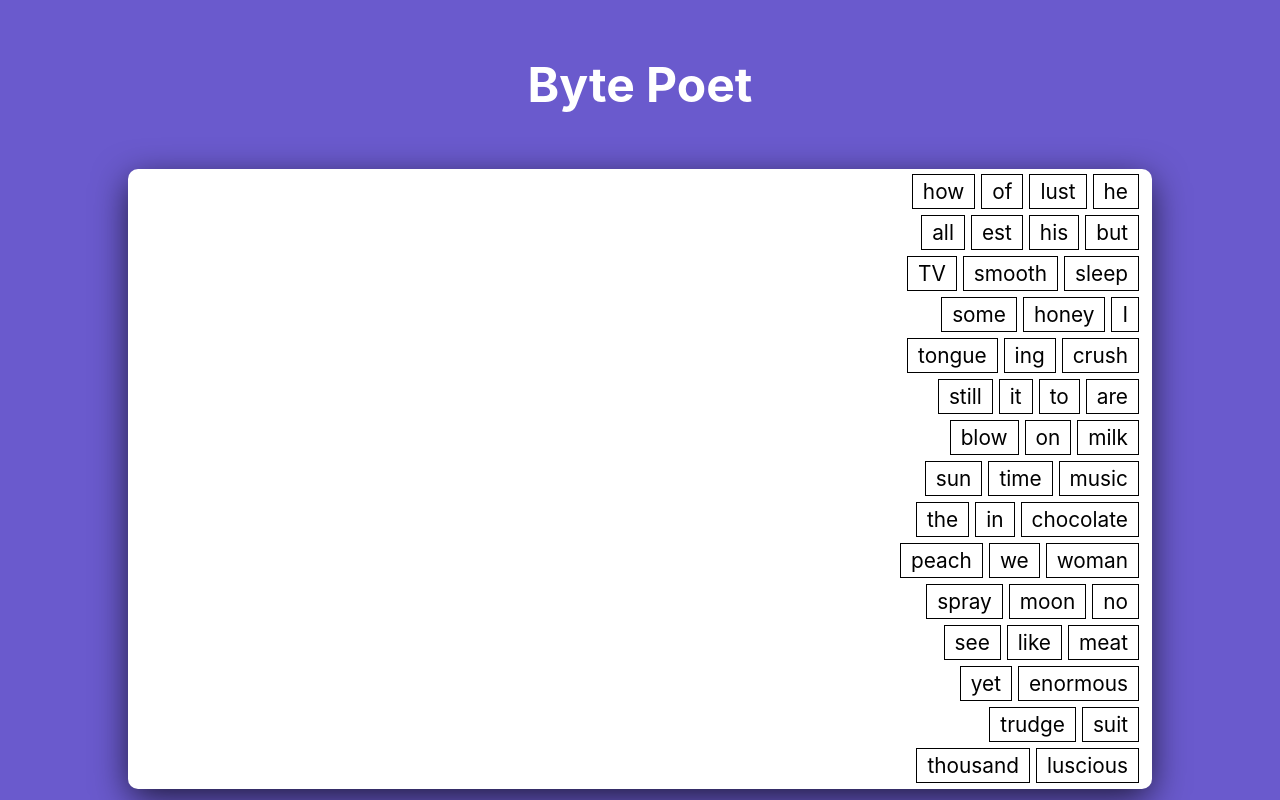
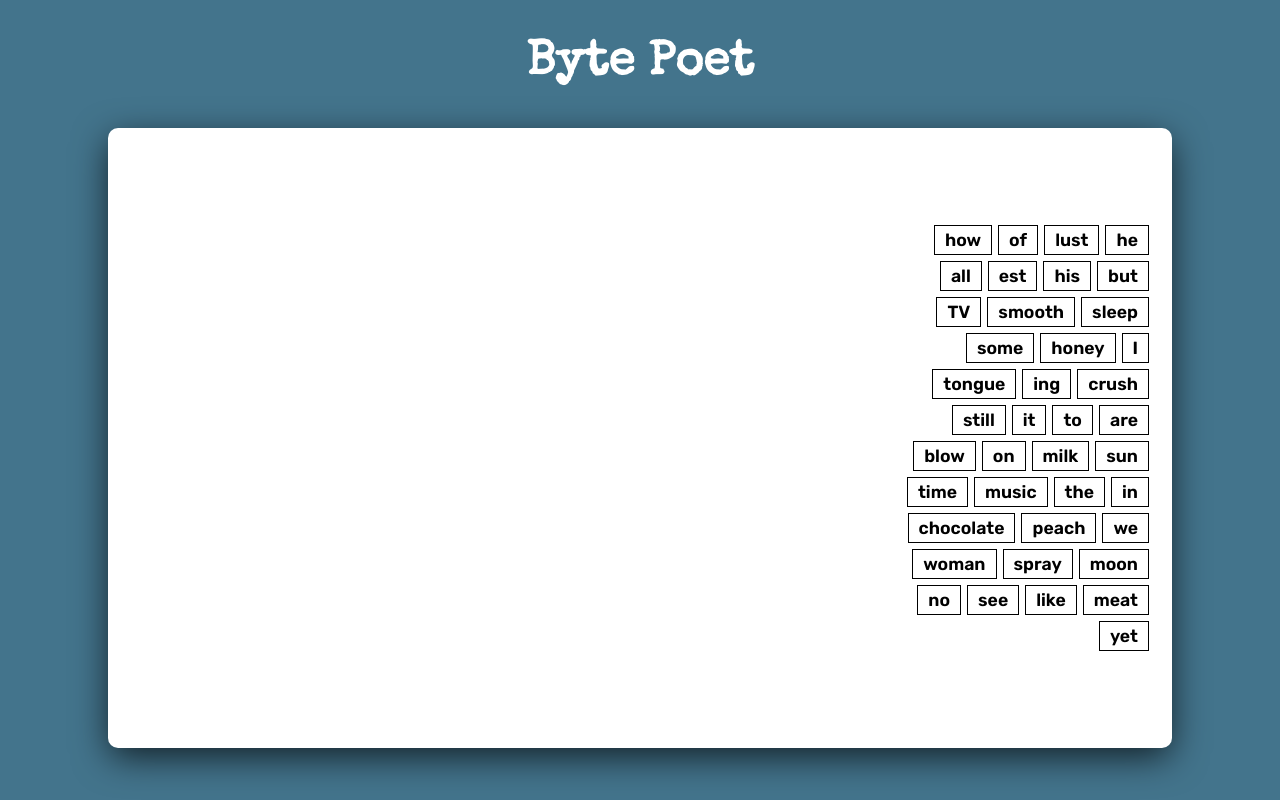
Before and after one commit to theresamorelli/byte-poet, a React (Create React App) app: page / in a window 1280 px wide. Built offline with nearby package versions, Linux system fonts and the light colour scheme.

Commit message:
Add draggability constraints and styling

```diff
--- a/src/components/Board.tsx
+++ b/src/components/Board.tsx
@@ -5,22 +5,24 @@ import WordTray from './WordTray';
 const StyledBoard = styled.div`
   background-color: white;
   margin: 0 auto;
+  padding: 20px;
   width: 80vw;
-  height: calc(85vh - 60px);
+  height: calc(85vh - 100px);
   border-radius: 10px;
   -webkit-box-shadow: 0px 10px 36px -2px rgba(0, 0, 0, 0.75);
   -moz-box-shadow: 0px 10px 36px -2px rgba(0, 0, 0, 0.75);
   box-shadow: 0px 10px 36px -2px rgba(0, 0, 0, 0.75);
   display: flex;
   justify-content: flex-end;
+  position: relative; // indicates droppable area for Draggable library
 `;
 
 const Board: React.FC = () => {
   return (
-    <StyledBoard className='board'>
+    <StyledBoard id="board">
       <WordTray />
     </StyledBoard>
   );
-}
+};
 
 export default Board;
--- a/src/components/Header.tsx
+++ b/src/components/Header.tsx
@@ -3,17 +3,21 @@ import styled from 'styled-components';
 
 const StyledHeader = styled.header`
   text-align: center;
-  padding: 15px;
-  color: #FFF;
+  color: #fff;
   font-size: 2rem;
+  font-family: 'Special Elite', serif;
+`;
+
+const StyledAppName = styled.h2`
+  margin: 2.5rem 0;
 `;
 
 const Header: React.FC = () => {
   return (
     <StyledHeader>
-      <h2>Byte Poet</h2>
+      <StyledAppName>Byte Poet</StyledAppName>
     </StyledHeader>
-  )
-}
+  );
+};
 
 export default Header;
--- a/src/components/Word.tsx
+++ b/src/components/Word.tsx
@@ -8,16 +8,18 @@ interface WordObject {
 }
 
 const StyledWord = styled.div`
-  font-size: 1.3rem;
+  font-size: 1.1rem;
   padding: 4px 10px;
   margin: 3px;
   border: 1px solid black;
   cursor: default;
+  font-family: 'Rubik',  sans-serif;
+  background: #fff;
 `;
 
 const Word: React.FC<WordObject> = ({ text }) => {
   return (
-    <Draggable>
+    <Draggable bounds={'#board'}>
       <StyledWord>{text}</StyledWord>
     </Draggable>
   );
--- a/src/components/WordTray.tsx
+++ b/src/components/WordTray.tsx
@@ -9,11 +9,10 @@ const StyledWordTray = styled.div`
   align-content: center;
   justify-content: flex-end;
   width: 25%;
-  margin-right: 10px;
 `;
 
 const WordTray: React.FC = () => {
-  const randomWords = words.sort(() => 0.5 - Math.random()).slice(0, 45);
+  const randomWords = words.sort(() => 0.5 - Math.random()).slice(0, 40);
   return (
     <StyledWordTray>
       {randomWords.map((word) => (
--- a/src/index.css
+++ b/src/index.css
@@ -1,3 +1,5 @@
+@import url('https://fonts.googleapis.com/css2?family=Special+Elite&family=Rubik:wght@600&display=swap');
+
 body {
   margin: 0;
   font-family: -apple-system, BlinkMacSystemFont, 'Segoe UI', 'Roboto', 'Oxygen',
@@ -5,10 +7,5 @@ body {
     sans-serif;
   -webkit-font-smoothing: antialiased;
   -moz-osx-font-smoothing: grayscale;
-  background-color: slateblue;
+  background-color: #43748c;
 }
-
-code {
-  font-family: source-code-pro, Menlo, Monaco, Consolas, 'Courier New',
-    monospace;
-}
```
